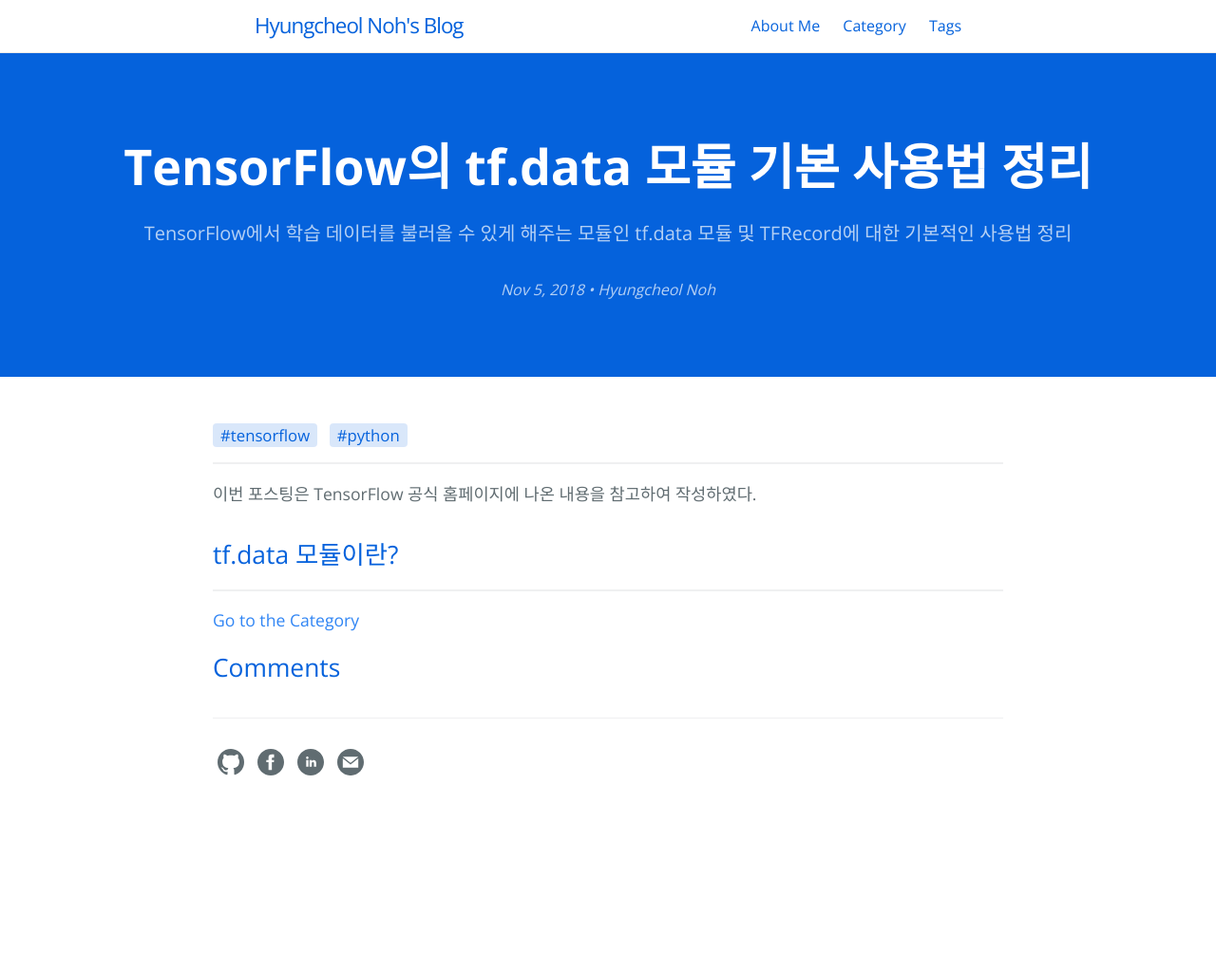
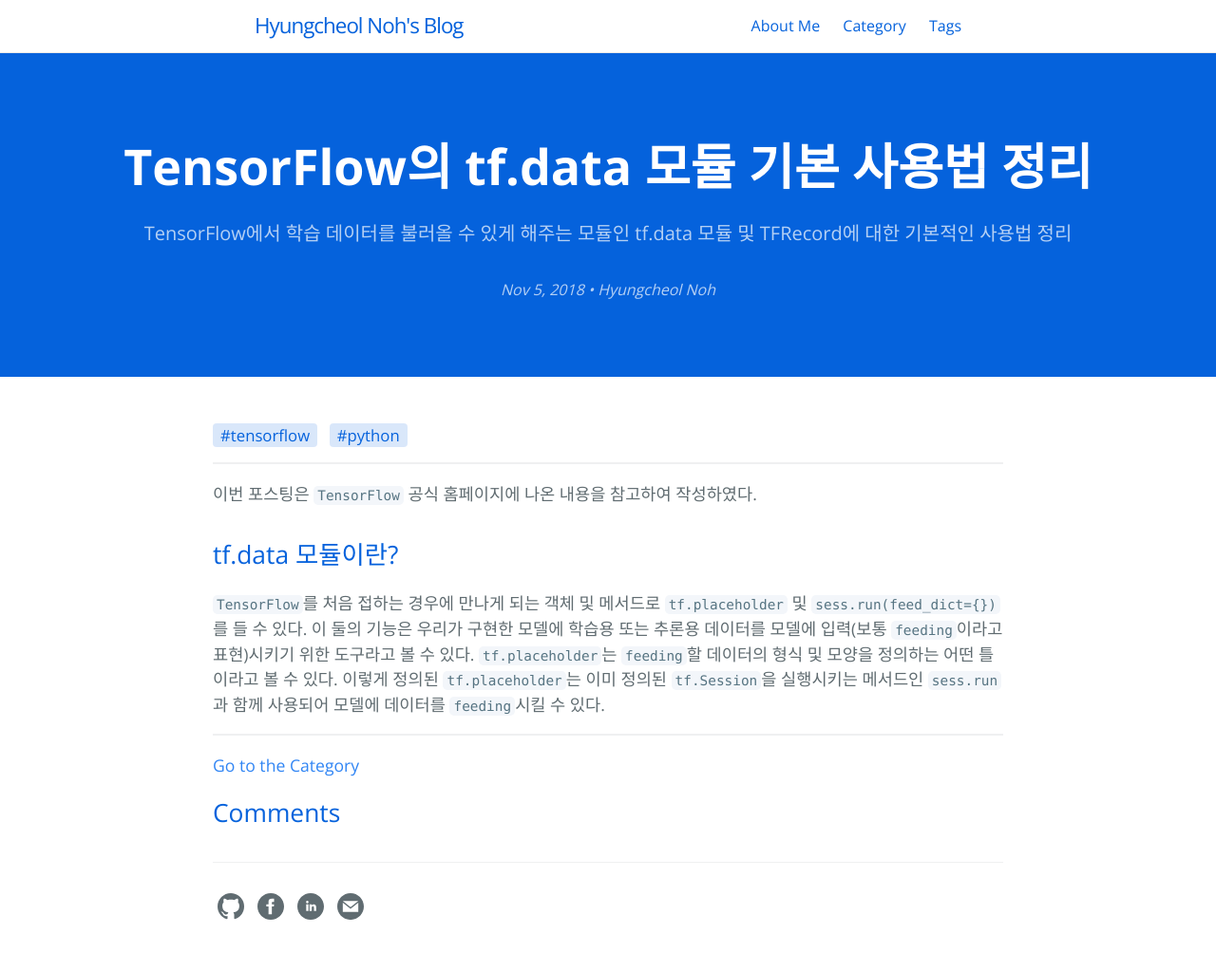
Before and after one commit to hcnoh/hcnoh.github.io, a Jekyll site: the page built from _posts/2018-11-05-tensorflow-data-module.md, in a window 1280 px wide. Shown: the whole page at 95% size. Built offline with Jekyll 4.4.1, drawn with Linux system fonts in a browser that asks for light colours; comment, search, counter and statistics services are not loaded; before the commit the page ends 900 px from its top, so only the background shows below that.

Commit message:
Update 2018-11-05-tensorflow-data-module.md

```diff
--- a/_posts/2018-11-05-tensorflow-data-module.md
+++ b/_posts/2018-11-05-tensorflow-data-module.md
@@ -13,6 +13,7 @@
 permalink: /2018-11-05-tensorflow-data-module
 ---
 
-이번 포스팅은 TensorFlow 공식 홈페이지에 나온 내용을 참고하여 작성하였다.
+이번 포스팅은 `TensorFlow` 공식 홈페이지에 나온 내용을 참고하여 작성하였다.
 
 ## tf.data 모듈이란?
+`TensorFlow`를 처음 접하는 경우에 만나게 되는 객체 및 메서드로 `tf.placeholder` 및 `sess.run(feed_dict={})`를 들 수 있다. 이 둘의 기능은 우리가 구현한 모델에 학습용 또는 추론용 데이터를 모델에 입력(보통 `feeding`이라고 표현)시키기 위한 도구라고 볼 수 있다. `tf.placeholder`는 `feeding`할 데이터의 형식 및 모양을 정의하는 어떤 틀이라고 볼 수 있다. 이렇게 정의된 `tf.placeholder`는 이미 정의된 `tf.Session`을 실행시키는 메서드인 `sess.run`과 함께 사용되어 모델에 데이터를 `feeding`시킬 수 있다.
```
